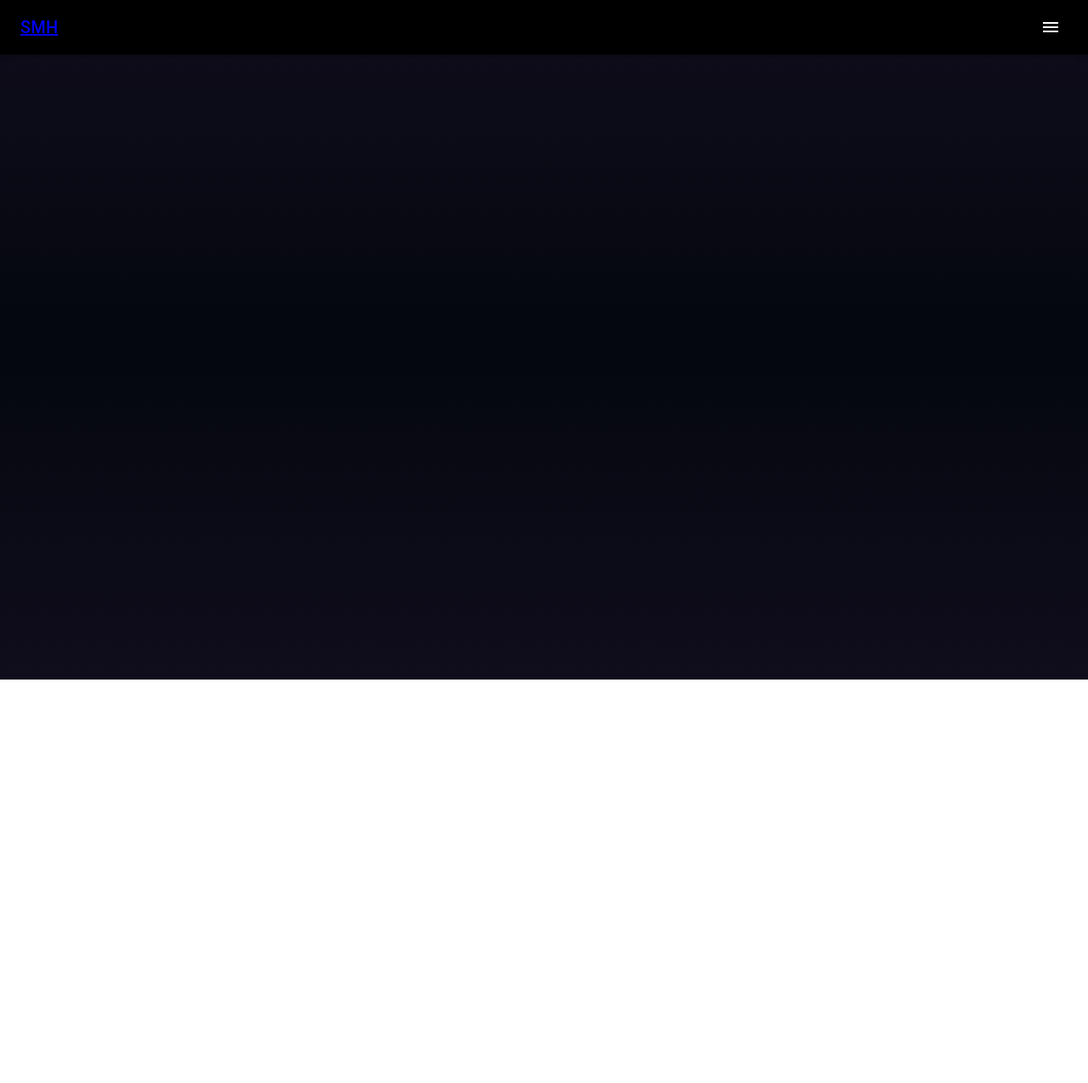
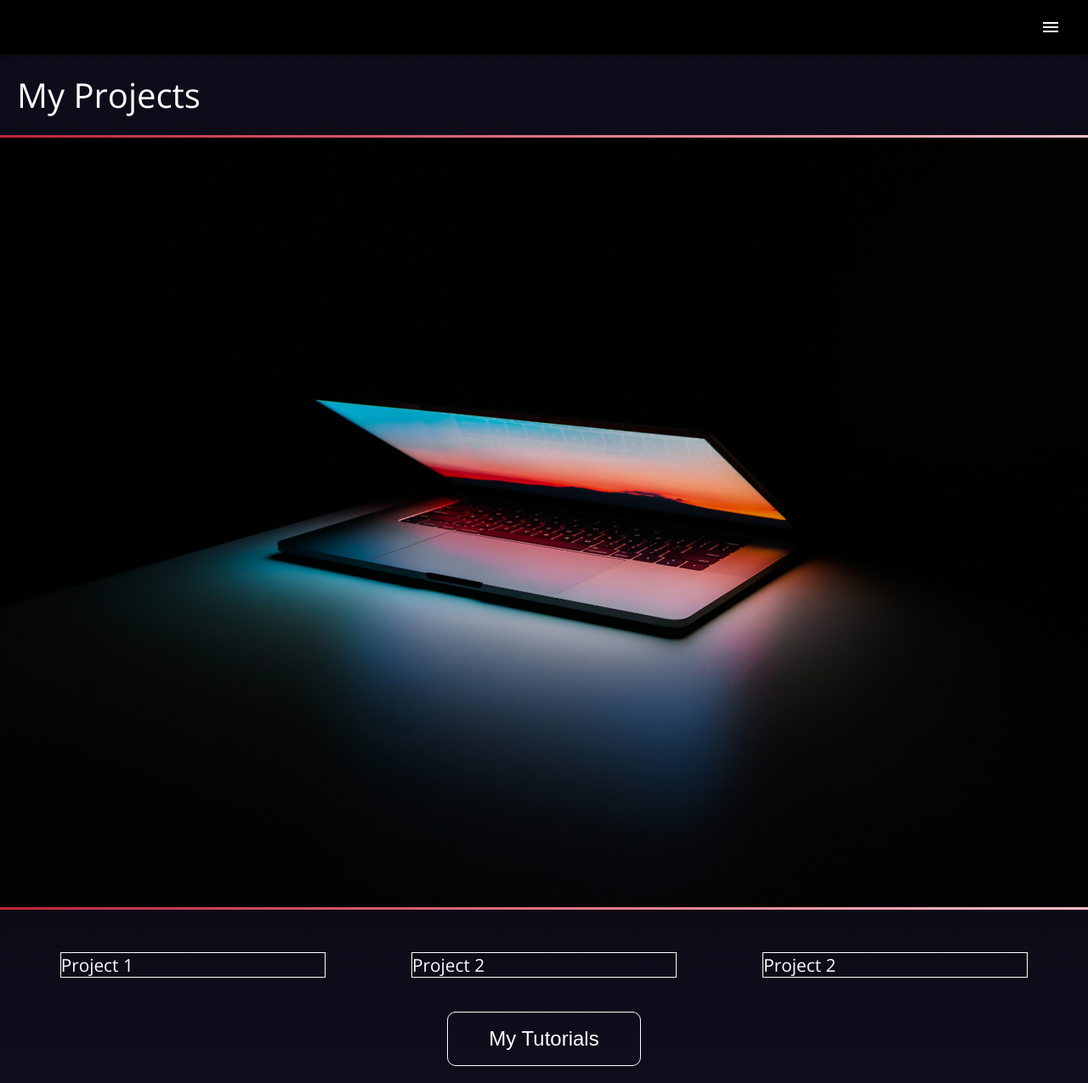
Before and after one commit to Sam-Haider/sam-haider.github.io, a React (Create React App) app: page /projects in a window 1280 px wide. Before the commit this address had no page. Shown: the whole page at 85% size. Before the commit the page ends 800 px from the top, so only its background shows below. Built offline with nearby package versions, Linux system fonts and the light colour scheme.

Commit message:
Add stub for my projects page

```diff
--- a/src/App.js
+++ b/src/App.js
@@ -1,7 +1,8 @@
 import React from "react";
 import { BrowserRouter as Router, Route, Routes, Link } from "react-router-dom";
 import Home from "./components/Home";
-import About from "./components/About";
+import MyStory from "./components/MyStory";
+import MyProjects from "./components/MyProjects";
 import "./App.css";
 import { useState } from "react";
 import {
@@ -28,9 +29,9 @@ function App() {
       <Router>
         <AppBar position="static">
           <Toolbar>
-            <Typography variant="h6" component={Link} to="/">
+            {/* <Typography variant="h6" component={Link} to="/">
               SMH
-            </Typography>
+            </Typography> */}
             <Box sx={{ flexGrow: 1 }} />
             <IconButton color="inherit" onClick={handleMenuOpen}>
               <Menu />
@@ -46,7 +47,10 @@ function App() {
                   <ListItemText primary="Home" />
                 </ListItem>
                 <ListItem button component={Link} to="/about">
-                  <ListItemText primary="About" />
+                  <ListItemText primary="My Story" />
+                </ListItem>
+                <ListItem button component={Link} to="/projects">
+                  <ListItemText primary="My Projects" />
                 </ListItem>
               </List>
             </Drawer>
@@ -54,7 +58,8 @@ function App() {
         </AppBar>
         <Routes>
           <Route path="/" element={<Home />} />
-          <Route path="/about" element={<About />} />
+          <Route path="/about" element={<MyStory />} />
+          <Route path="/projects" element={<MyProjects />} />
         </Routes>
       </Router>
     </div>
--- a/src/components/Home.js
+++ b/src/components/Home.js
@@ -10,7 +10,7 @@ const Image = styled("img")`
   object-fit: cover;
   border: 3px solid transparent;
   background-image: linear-gradient(white, white),
-    linear-gradient(to right, blue, purple);
+    linear-gradient(to right, #16479b, #f0c043);
   background-origin: border-box;
   background-clip: content-box, border-box;
 `;
--- /dev/null
+++ b/src/components/MyProjects.js
@@ -0,0 +1,84 @@
+import React from "react";
+import { styled } from "@mui/system";
+
+const PageTitleWrapper = styled("div")`
+  padding: 20px;
+  display: flex;
+  justify-content: left;
+`;
+const PageTitle = styled("div")`
+  color: white;
+  font-size: 40px;
+`;
+
+const Image = styled("img")`
+  width: 100%;
+  height: auto;
+  overflow: hidden;
+  object-fit: cover;
+  border-bottom: 3px solid transparent;
+  border-top: 3px solid transparent;
+  background-image: linear-gradient(white, white),
+    linear-gradient(to right, #bf2536, pink);
+  background-origin: border-box;
+  background-clip: content-box, border-box;
+`;
+
+const ImageWrapper = styled("div")({
+  display: "flex",
+  justifyContent: "center",
+  marginBottom: "30px",
+});
+
+const ProjectsWrapper = styled("div")`
+  padding: 20px;
+  display: flex;
+  justify-content: space-around;
+`;
+
+const Project = styled("div")`
+  border: 1px solid white;
+  color: white;
+  font-size: 1.3rem;
+  width: 25%;
+`;
+
+const ButtonWrapper = styled("div")`
+  padding: 20px;
+  display: flex;
+  justify-content: center;
+`;
+
+const StyledButton = styled("button")`
+  padding: 0.7em 2em;
+  background-color: transparent;
+  color: white;
+  font-size: 1.5em;
+  text-align: center;
+  border-radius: 10px;
+  border: 1px solid white;
+`;
+
+function MyProjects() {
+  return (
+    <>
+      <PageTitleWrapper>
+        <PageTitle>My Projects</PageTitle>
+      </PageTitleWrapper>
+      <ImageWrapper>
+        <Image src="images/laptop.jpg" alt="Your photo" />
+      </ImageWrapper>
+
+      <ProjectsWrapper>
+        <Project>Project 1</Project>
+        <Project>Project 2</Project>
+        <Project> Project 2</Project>
+      </ProjectsWrapper>
+      <ButtonWrapper>
+        <StyledButton>My Tutorials</StyledButton>
+      </ButtonWrapper>
+    </>
+  );
+}
+
+export default MyProjects;
--- a/src/components/About.js
+++ b/src/components/MyStory.js
@@ -1,5 +1,6 @@
 import React from "react";
 import { styled } from "@mui/system";
+import { Link } from "react-router-dom";
 
 const PageTitleWrapper = styled("div")`
   padding: 20px;
@@ -12,14 +13,14 @@ const PageTitle = styled("div")`
 `;
 
 const Image = styled("img")`
-  width: 85%;
+  width: 100%;
   height: auto;
-  border-radius: 5%;
   overflow: hidden;
   object-fit: cover;
-  border: 3px solid transparent;
+  border-bottom: 3px solid transparent;
+  border-top: 3px solid transparent;
   background-image: linear-gradient(white, white),
-    linear-gradient(to right, blue, purple);
+    linear-gradient(to right, #2270c3, #a96f49);
   background-origin: border-box;
   background-clip: content-box, border-box;
 `;
@@ -34,7 +35,6 @@ const ParagraphWrapper = styled("div")`
   padding: 20px;
   display: flex;
   justify-content: left;
-  margin-bottom: 20px;
 `;
 
 const Paragraph = styled("div")`
@@ -59,11 +59,11 @@ const StyledButton = styled("button")`
   border: 1px solid white;
 `;
 
-function Home() {
+function MyStory() {
   return (
     <>
       <PageTitleWrapper>
-        <PageTitle>ABOUT ME</PageTitle>
+        <PageTitle>My Story</PageTitle>
       </PageTitleWrapper>
       <ImageWrapper>
         <Image src="images/MeAtTheComputer.jpg" alt="Your photo" />
@@ -71,7 +71,7 @@ function Home() {
 
       <ParagraphWrapper>
         <Paragraph>
-          Thanks so much for visiting my portfolio. As you can see, my love for
+          Thanks for visiting my portfolio. As you can see, my love for
           technology started at an early age. Although I began my career in the
           healthcare space as an R&D project manager for new drugs, I found
           myself increasingly being drawn to technology and decided to shift my
@@ -123,10 +123,12 @@ function Home() {
       </ParagraphWrapper>
 
       <ButtonWrapper>
-        <StyledButton>My Projects</StyledButton>
+        <Link to="/projects">
+          <StyledButton>My Projects</StyledButton>
+        </Link>
       </ButtonWrapper>
     </>
   );
 }
 
-export default Home;
+export default MyStory;
```
Also changed, not shown: public/images/laptop.jpg (added).
